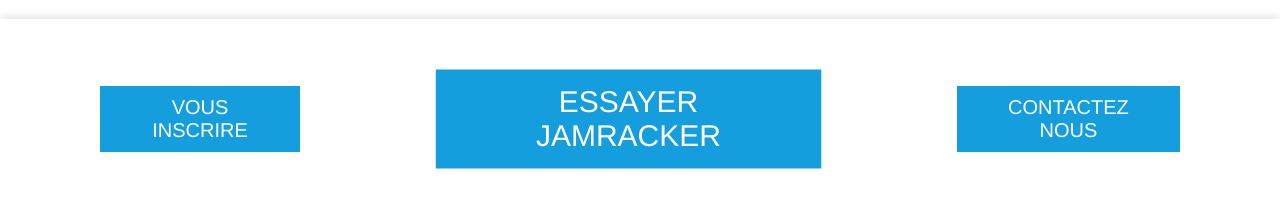
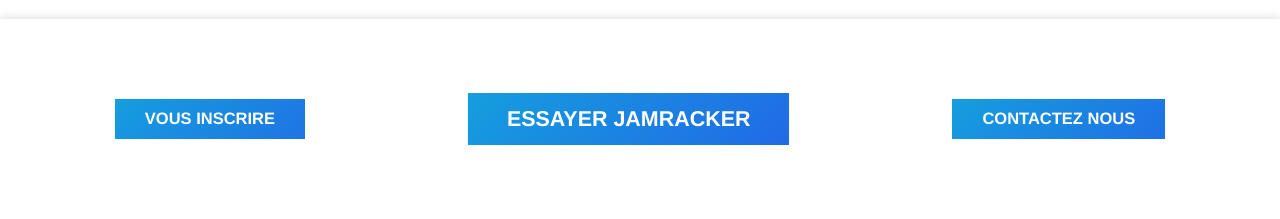
Before and after one commit to JonathanFauchoux/jamrackersite, a Vue app: page / in a window 1280 px wide. Shown: the part 2382-2601 px from the top of the page. Built offline with nearby package versions, Linux system fonts and the light colour scheme.

Commit message:
button + css fix

```diff
--- a/src/components/Form.vue
+++ b/src/components/Form.vue
@@ -20,7 +20,10 @@
                 </div>
 
                 <div class="">
-                    <button  class="btn btn-info sendBtn" @click.prevent="retoggle">ENVOYER</button>
+
+                    <a @click.prevent="retoggle" class="btn --animated">
+		<span>Envoyer</span>
+	</a>
                 </div>
             </div>
         </form>
@@ -79,7 +82,10 @@
         message: this.message,
       }
       this.$emit('updateDataForm',this.Form)
-
+      this.name=""
+      this.email=""
+      this.subject=""
+      this.message=""
       }
 
 
@@ -103,16 +109,12 @@
 <style lang="scss" >
 @import "../assets/main.scss";
 
-.sendBtn{
-  background-color: rgba($primary, 0.7) !important;
-  z-index: 2;
-}
 
 .error-div{
   display: flex;
   justify-content: center;
   position: relative;
-    top: -7rem !important;
+    top: -9.5rem !important;
 }
 .error-text h4{
   padding-bottom: 1rem;
@@ -143,6 +145,9 @@
   .error-div{
     flex-direction: column;
     align-items: center;
+    position: relative;
+    top : -8.5rem !important;
+    left: 2.5rem;
 
   }
   .error-text{
@@ -324,5 +329,90 @@
     transform: scale(0.8);
   }
 }
+// Btn
+
+:root {
+	--font: 1rem/1.2 "helvetica", sans-serif;
+	--bg-hover: linear-gradient(
+		135deg,
+    #159EDE 0%,
+		#2654e9 20%,
+		#aa95f7 37%,
+		#fff 50%,
+		#fc35ca 66%,
+		#7559ff 72%,
+		#101ee7 100%
+	);
+	--btn-color: #159EDE;
+}
+
+/* formating */
+
+
+/* button */
+.btn {
+	display: table;
+	text-align: center;
+	color: #ffffff;
+	text-decoration: none;
+	position: relative;
+	font: var(--font);
+	font-weight: bold;
+	padding: 12px 40px;
+	background-color: var(--btn-color);
+	overflow: hidden;
+  //margin: 24px;
+  z-index: 2;
+}
+
+.--animated {
+	transition: all 1s;
+}
+
+.--animated span {
+	position: relative;
+	z-index: 9;
+}
+
+.--animated:after {
+	height: 100%;
+	width: 2000px;
+	transition: all 1s;
+	background: var(--bg-hover);
+}
+
+.--animated:before {
+	height: 26px;
+	width: 100%;
+	top: -50px;
+	z-index: 10;
+	opacity: 0;
+	background-color: rgba(255, 255, 255, 0.15);
+}
+
+.--animated:hover:before {
+	top: 0;
+	opacity: 1;
+}
+.--animated:hover:after {
+	left: -1750px;
+}
+.--animated:before,
+a:after {
+	position: absolute;
+	top: 0;
+	left: 0;
+	z-index: 7;
+	display: block;
+	content: "";
+}
+.--animated:active:before {
+	height: 100%;
+	background-color: rgba(255, 255, 255, 0.8);
+}
+.--animated:active {
+	transform: scale(0.95);
+	transition: all 200ms;
+}
 
 </style>
--- a/src/components/NavBar.vue
+++ b/src/components/NavBar.vue
@@ -134,6 +134,7 @@
     left:25%;
     transform: scaleX(0) ;
     transition: all 0.5s;
+    top: 2rem;
   }
   .nav-link::after{
     bottom: 0;
@@ -170,7 +171,7 @@
   align-items: center;
   border-radius: 0 0 0 0;
   transition: all .5s;
-}
+  }
   .logo{
     position: absolute;
     top: .3rem;
@@ -225,6 +226,7 @@
     background-color: white;
     position: absolute;
     left:0;
+    top: 2rem;
     transform: scaleX(0) ;
     transition: all 0.5s;
   }
--- a/src/views/Home.vue
+++ b/src/views/Home.vue
@@ -55,9 +55,9 @@
       </div>
     </div>
     <div class="externButton">
-      <button>Vous inscrire</button>
-      <button>Essayer JamRacker</button>
-      <button>Contactez nous</button>
+      <a class="btn --animated" href="https://jam-racker-orcin.vercel.app/login" target="_blank"><span>Vous inscrire</span></a>
+      <a class="btn --animated" href="https://jam-racker-orcin.vercel.app/login" target="_blank"><span>Essayer JamRacker</span></a>
+      <a class="btn --animated" @click="goContact"><span>Contactez nous</span></a>
     </div>
     <h1>Les modules</h1>
     <Module :key="d.title" v-for="d in datas" :data="d" />
@@ -110,6 +110,9 @@
         behavior: "smooth",
       });
     },
+    goContact(){
+      this.$router.push('/contact')
+    }
   },
 };
 </script>
@@ -133,9 +136,10 @@
   align-items: center;
   justify-content: center;
   margin: 100px 0;
-  button, a{
+   a{
+
     &:nth-child(2){
-      transform: scale(1.5);
+      transform: scale(1.3);
     }
     background-color: #159EDE;
     text-decoration: none;
@@ -143,7 +147,7 @@
     padding: 10px 30px;
     border: none;
     color: white;
-    font-size: 20px;
+    font-size: 16.5px;
     text-transform: uppercase;
     outline: none;
     cursor: pointer;
```
